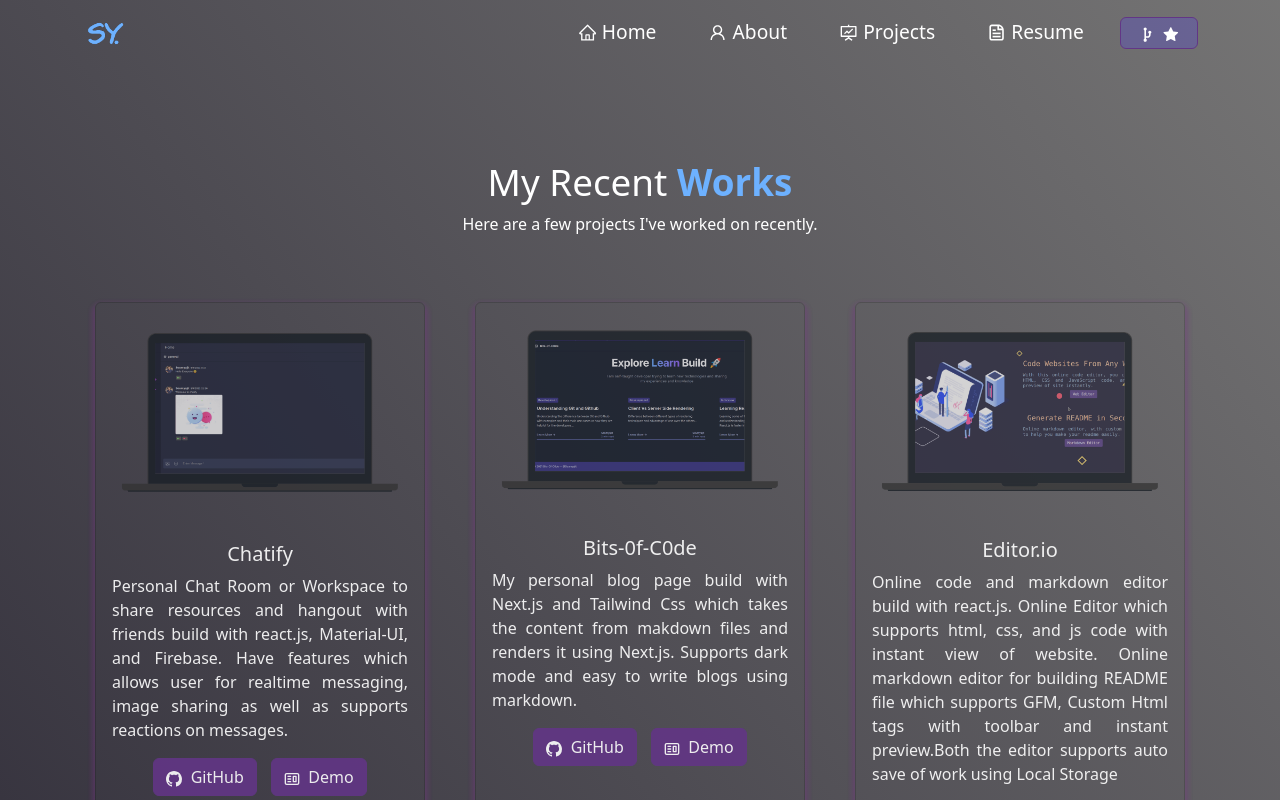
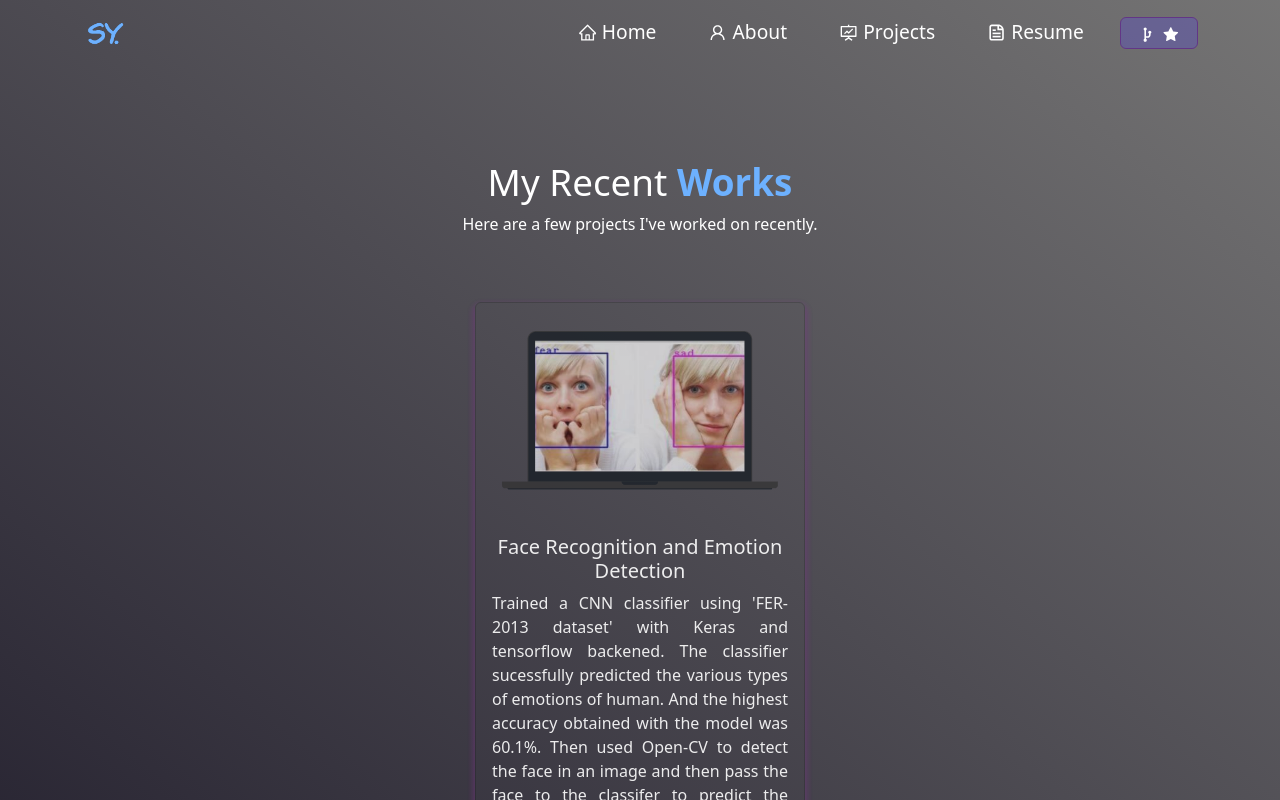
Before and after one commit to ShuhaiYu/Portfolio, a React (Create React App) app: page /project in a window 1280 px wide. Shown: the top 800 px of the page. Built offline with nearby package versions, Linux system fonts and the light colour scheme.

Commit message:
comment out projects

```diff
--- a/src/components/Projects/Projects.js
+++ b/src/components/Projects/Projects.js
@@ -21,7 +21,7 @@
           Here are a few projects I've worked on recently.
         </p>
         <Row style={{ justifyContent: "center", paddingBottom: "10px" }}>
-          <Col md={4} className="project-card">
+          {/* <Col md={4} className="project-card">
             <ProjectCard
               imgPath={chatify}
               isBlog={false}
@@ -74,7 +74,7 @@
               ghLink="https://github.com/soumyajit4419/AI_For_Social_Good"
               // demoLink="https://www.youtube.com/watch?v=dQw4w9WgXcQ&ab_channel=RickAstley" <--------Please include a demo link here
             />
-          </Col>
+          </Col> */}
 
           <Col md={4} className="project-card">
             <ProjectCard
```
Also changed, not shown: 2 other files (tests, documents, lock files or other folders).
